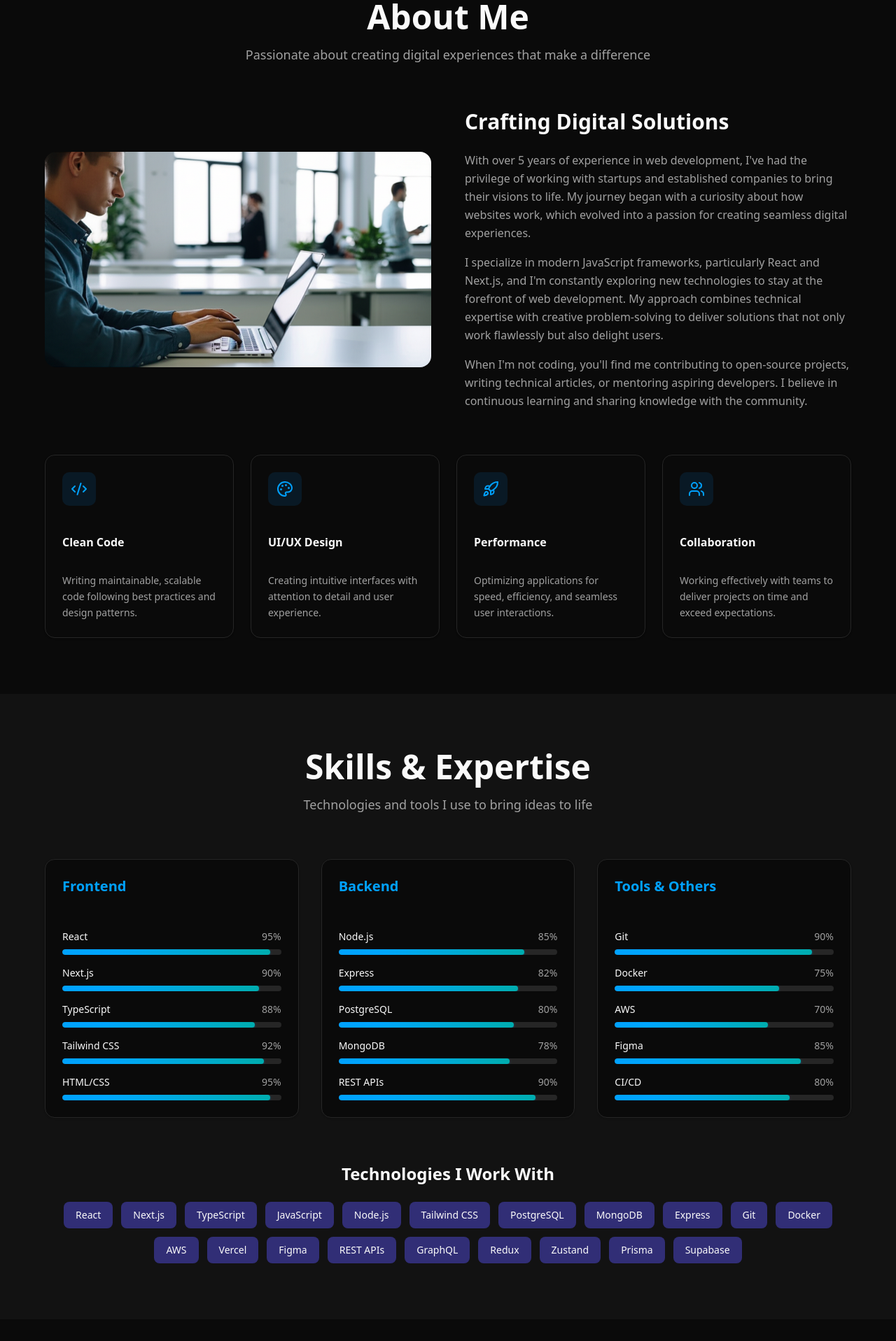
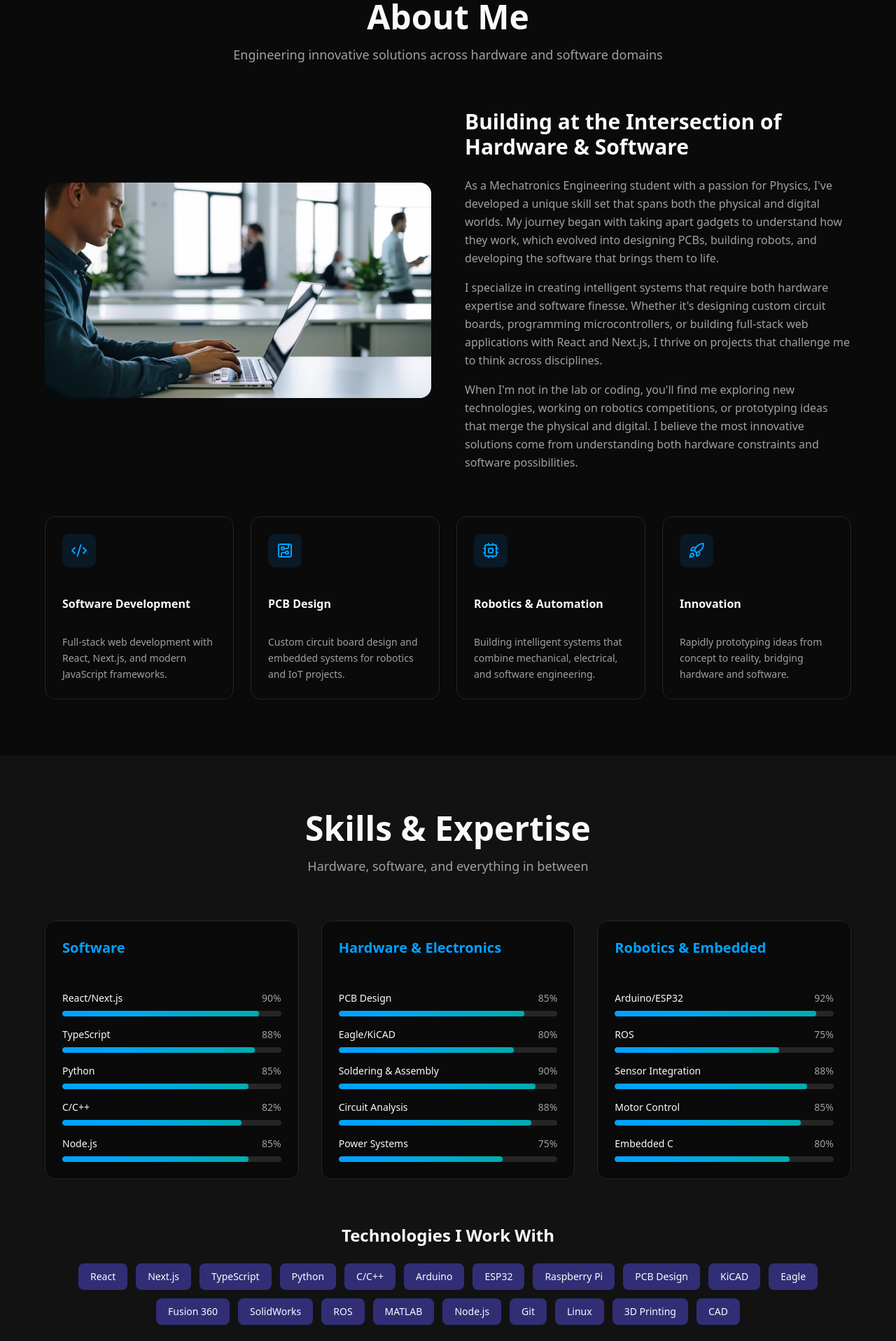
Before and after one commit to DashiellRussell/portfolio-website, a Next.js app: page / in a window 1280 px wide. Shown: the part 880-2797 px from the top of the page at 70% size. Built offline with nearby package versions, Linux system fonts and the light colour scheme.

Commit message:
refactor: mechatronics

```diff
--- a/components/sections/about-section.tsx
+++ b/components/sections/about-section.tsx
@@ -1,29 +1,29 @@
 "use client"
 
 import { Card } from "@/components/ui/card"
-import { Code2, Palette, Rocket, Users } from "lucide-react"
+import { Code2, Cpu, CircuitBoard, Rocket } from "lucide-react"
 import { motion } from "framer-motion"
 
 const features = [
   {
     icon: Code2,
-    title: "Clean Code",
-    description: "Writing maintainable, scalable code following best practices and design patterns.",
+    title: "Software Development",
+    description: "Full-stack web development with React, Next.js, and modern JavaScript frameworks.",
   },
   {
-    icon: Palette,
-    title: "UI/UX Design",
-    description: "Creating intuitive interfaces with attention to detail and user experience.",
+    icon: CircuitBoard,
+    title: "PCB Design",
+    description: "Custom circuit board design and embedded systems for robotics and IoT projects.",
+  },
+  {
+    icon: Cpu,
+    title: "Robotics & Automation",
+    description: "Building intelligent systems that combine mechanical, electrical, and software engineering.",
   },
   {
     icon: Rocket,
-    title: "Performance",
-    description: "Optimizing applications for speed, efficiency, and seamless user interactions.",
-  },
-  {
-    icon: Users,
-    title: "Collaboration",
-    description: "Working effectively with teams to deliver projects on time and exceed expectations.",
+    title: "Innovation",
+    description: "Rapidly prototyping ideas from concept to reality, bridging hardware and software.",
   },
 ]
 
@@ -40,7 +40,7 @@ export function AboutSection() {
         >
           <h2 className="text-4xl md:text-5xl font-bold mb-4">About Me</h2>
           <p className="text-muted-foreground text-lg max-w-2xl mx-auto">
-            Passionate about creating digital experiences that make a difference
+            Engineering innovative solutions across hardware and software domains
           </p>
         </motion.div>
 
@@ -63,23 +63,23 @@ export function AboutSection() {
             transition={{ duration: 0.5 }}
             className="space-y-6"
           >
-            <h3 className="text-3xl font-bold">Crafting Digital Solutions</h3>
+            <h3 className="text-3xl font-bold">Building at the Intersection of Hardware & Software</h3>
             <div className="space-y-4 text-muted-foreground leading-relaxed">
               <p>
-                With over 5 years of experience in web development, I've had the privilege of working with startups and
-                established companies to bring their visions to life. My journey began with a curiosity about how
-                websites work, which evolved into a passion for creating seamless digital experiences.
+                As a Mechatronics Engineering student with a passion for Physics, I've developed a unique skill set that
+                spans both the physical and digital worlds. My journey began with taking apart gadgets to understand how
+                they work, which evolved into designing PCBs, building robots, and developing the software that brings
+                them to life.
               </p>
               <p>
-                I specialize in modern JavaScript frameworks, particularly React and Next.js, and I'm constantly
-                exploring new technologies to stay at the forefront of web development. My approach combines technical
-                expertise with creative problem-solving to deliver solutions that not only work flawlessly but also
-                delight users.
+                I specialize in creating intelligent systems that require both hardware expertise and software finesse.
+                Whether it's designing custom circuit boards, programming microcontrollers, or building full-stack web
+                applications with React and Next.js, I thrive on projects that challenge me to think across disciplines.
               </p>
               <p>
-                When I'm not coding, you'll find me contributing to open-source projects, writing technical articles, or
-                mentoring aspiring developers. I believe in continuous learning and sharing knowledge with the
-                community.
+                When I'm not in the lab or coding, you'll find me exploring new technologies, working on robotics
+                competitions, or prototyping ideas that merge the physical and digital. I believe the most innovative
+                solutions come from understanding both hardware constraints and software possibilities.
               </p>
             </div>
           </motion.div>
--- a/components/sections/experience-section.tsx
+++ b/components/sections/experience-section.tsx
@@ -7,46 +7,46 @@ import { motion } from "framer-motion"
 
 const experiences = [
   {
-    company: "TechCorp Solutions",
-    position: "Senior Full-Stack Developer",
-    period: "2022 - Present",
-    location: "San Francisco, CA",
+    company: "University Robotics Lab",
+    position: "Robotics Research Assistant",
+    period: "2023 - Present",
+    location: "University Campus",
     description:
-      "Leading development of enterprise web applications using React and Node.js. Mentoring junior developers and establishing best practices for the team.",
+      "Working on autonomous navigation systems and embedded control algorithms. Designing custom PCBs for sensor integration and motor control in research robots.",
     achievements: [
-      "Architected and deployed 5+ production applications serving 100K+ users",
-      "Reduced application load time by 60% through optimization techniques",
-      "Implemented CI/CD pipeline reducing deployment time by 75%",
+      "Designed and manufactured 3+ custom PCBs for robotics research projects",
+      "Implemented sensor fusion algorithms achieving 95% accuracy in object detection",
+      "Published research paper on autonomous navigation systems",
     ],
-    technologies: ["React", "Next.js", "TypeScript", "AWS", "PostgreSQL"],
+    technologies: ["ROS", "PCB Design", "C++", "Python", "KiCAD", "Arduino"],
   },
   {
-    company: "StartupHub Inc",
-    position: "Full-Stack Developer",
-    period: "2020 - 2022",
+    company: "Tech Startup",
+    position: "Full-Stack Developer & Hardware Engineer",
+    period: "2022 - 2023",
     location: "Remote",
     description:
-      "Developed and maintained multiple client projects from concept to deployment. Collaborated with designers and product managers to deliver high-quality solutions.",
+      "Developed IoT solutions combining custom hardware design with web applications. Built end-to-end products from PCB design to cloud-based dashboards.",
     achievements: [
-      "Built 10+ responsive web applications for various clients",
-      "Improved code quality by implementing automated testing (90% coverage)",
-      "Contributed to open-source projects used by 1000+ developers",
+      "Created 5+ IoT products with custom PCB designs and web interfaces",
+      "Reduced production costs by 40% through optimized circuit design",
+      "Built real-time data monitoring dashboard serving 10K+ devices",
     ],
-    technologies: ["React", "Node.js", "MongoDB", "Express", "Docker"],
+    technologies: ["ESP32", "Next.js", "React", "PCB Design", "MQTT", "TypeScript"],
   },
   {
-    company: "Digital Agency Pro",
-    position: "Frontend Developer",
-    period: "2019 - 2020",
-    location: "New York, NY",
+    company: "Robotics Competition Team",
+    position: "Team Lead & Engineer",
+    period: "2021 - 2022",
+    location: "University",
     description:
-      "Created pixel-perfect, responsive websites and web applications. Worked closely with design team to implement modern UI/UX patterns.",
+      "Led team of 8 students in designing and building competition robots. Responsible for electrical systems, embedded programming, and mechanical integration.",
     achievements: [
-      "Delivered 20+ client websites with 100% satisfaction rate",
-      "Reduced development time by 40% through reusable component library",
-      "Trained team members on modern frontend best practices",
+      "Won 2nd place in regional robotics competition with custom-built robot",
+      "Designed power distribution and motor control PCBs for competition robot",
+      "Implemented autonomous navigation using sensor fusion and PID control",
     ],
-    technologies: ["React", "JavaScript", "Sass", "Webpack", "Git"],
+    technologies: ["Arduino", "CAD", "PCB Design", "C/C++", "3D Printing"],
   },
 ]
 
@@ -61,9 +61,9 @@ export function ExperienceSection() {
           transition={{ duration: 0.5 }}
           className="text-center mb-16"
         >
-          <h2 className="text-4xl md:text-5xl font-bold mb-4">Work Experience</h2>
+          <h2 className="text-4xl md:text-5xl font-bold mb-4">Experience</h2>
           <p className="text-muted-foreground text-lg max-w-2xl mx-auto">
-            My professional journey and key accomplishments
+            Robotics, hardware design, and software development experience
           </p>
         </motion.div>
 
--- a/components/sections/hero-section.tsx
+++ b/components/sections/hero-section.tsx
@@ -44,7 +44,7 @@ export function HeroSection() {
                 transition={{ delay: 0.4 }}
                 className="text-2xl md:text-3xl text-muted-foreground"
               >
-                Full-Stack Developer
+                Mechatronics Engineer & Full-Stack Developer
               </motion.p>
             </div>
 
@@ -54,8 +54,8 @@ export function HeroSection() {
               transition={{ delay: 0.5 }}
               className="text-lg text-muted-foreground leading-relaxed max-w-xl"
             >
-              I craft beautiful, performant web experiences with modern technologies. Specializing in React, Next.js,
-              and TypeScript to bring ideas to life.
+              Bridging the gap between hardware and software. From PCB design and robotics to modern web applications,
+              I bring innovative ideas to life across the full technology stack.
             </motion.p>
 
             <motion.div
@@ -84,16 +84,16 @@ export function HeroSection() {
               className="flex flex-wrap gap-8 pt-8 border-t"
             >
               <div>
+                <div className="text-3xl font-bold text-primary">15+</div>
+                <div className="text-sm text-muted-foreground">Projects Built</div>
+              </div>
+              <div>
+                <div className="text-3xl font-bold text-primary">8+</div>
+                <div className="text-sm text-muted-foreground">Custom PCBs</div>
+              </div>
+              <div>
                 <div className="text-3xl font-bold text-primary">3+</div>
                 <div className="text-sm text-muted-foreground">Years Experience</div>
-              </div>
-              <div>
-                <div className="text-3xl font-bold text-primary">10+</div>
-                <div className="text-sm text-muted-foreground">Projects Completed</div>
-              </div>
-              <div>
-                <div className="text-3xl font-bold text-primary">10+</div>
-                <div className="text-sm text-muted-foreground">Happy Clients</div>
               </div>
             </motion.div>
           </motion.div>
--- a/components/sections/projects-section.tsx
+++ b/components/sections/projects-section.tsx
@@ -8,61 +8,61 @@ import { motion } from "framer-motion"
 
 const projects = [
   {
-    title: "E-Commerce Platform",
+    title: "Autonomous Line-Following Robot",
     description:
-      "A full-featured e-commerce platform with product management, shopping cart, payment integration, and admin dashboard. Built with Next.js and Stripe.",
+      "Built a custom PCB-based robot with PID control algorithms for precise line tracking. Features IR sensor array, motor drivers, and ESP32 microcontroller. Competed in university robotics competition.",
     image: "/ecommerce-platform-dashboard.jpg",
-    tags: ["Next.js", "TypeScript", "Stripe", "PostgreSQL"],
+    tags: ["PCB Design", "ESP32", "C++", "PID Control", "KiCAD"],
     liveUrl: "#",
     githubUrl: "#",
     featured: true,
   },
   {
-    title: "Task Management App",
+    title: "IoT Environmental Monitor",
     description:
-      "Collaborative task management application with real-time updates, team workspaces, and project tracking. Features drag-and-drop interface.",
+      "Designed and manufactured custom PCB for multi-sensor environmental monitoring system. Real-time data visualization web dashboard with Next.js. Tracks temperature, humidity, air quality, and more.",
     image: "/task-management-interface.jpg",
-    tags: ["React", "Node.js", "Socket.io", "MongoDB"],
+    tags: ["PCB Design", "Arduino", "React", "Next.js", "MQTT"],
     liveUrl: "#",
     githubUrl: "#",
     featured: true,
   },
   {
-    title: "AI Content Generator",
+    title: "Robotic Arm Control System",
     description:
-      "AI-powered content generation tool that helps create blog posts, social media content, and marketing copy using advanced language models.",
+      "6-axis robotic arm with custom inverse kinematics solver. Built control interface using React and communicates with Arduino via serial. Features path planning and object detection using OpenCV.",
     image: "/ai-content-generator-ui.jpg",
-    tags: ["Next.js", "OpenAI", "Tailwind", "Supabase"],
+    tags: ["ROS", "Python", "OpenCV", "Arduino", "React"],
     liveUrl: "#",
     githubUrl: "#",
     featured: true,
   },
   {
-    title: "Weather Dashboard",
+    title: "Smart Home Automation Hub",
     description:
-      "Beautiful weather dashboard with forecasts, interactive maps, and location-based alerts. Responsive design for all devices.",
+      "Centralized home automation system with custom PCB design. Controls lights, temperature, and security systems. Web interface built with Next.js and mobile app integration.",
     image: "/weather-dashboard-app.jpg",
-    tags: ["React", "Weather API", "Charts", "CSS"],
+    tags: ["ESP32", "Next.js", "PCB Design", "MQTT", "TypeScript"],
     liveUrl: "#",
     githubUrl: "#",
     featured: false,
   },
   {
-    title: "Portfolio CMS",
+    title: "E-Commerce Platform",
     description:
-      "Headless CMS for managing portfolio content with a modern admin interface. Supports markdown, media uploads, and SEO optimization.",
+      "Full-stack e-commerce platform with product management, shopping cart, payment integration via Stripe, and admin dashboard. Optimized for performance and SEO.",
     image: "/portfolio-cms-admin.jpg",
-    tags: ["Next.js", "Prisma", "PostgreSQL", "AWS S3"],
+    tags: ["Next.js", "TypeScript", "Stripe", "PostgreSQL"],
     liveUrl: "#",
     githubUrl: "#",
     featured: false,
   },
   {
-    title: "Fitness Tracker",
+    title: "Custom Drone Flight Controller",
     description:
-      "Mobile-first fitness tracking app with workout logging, progress charts, and personalized recommendations based on user goals.",
+      "Designed custom flight controller PCB with IMU sensor fusion and PID control. Implemented stabilization algorithms and telemetry system for real-time flight data monitoring.",
     image: "/fitness-tracker-mobile.jpg",
-    tags: ["React Native", "Firebase", "Redux", "Charts"],
+    tags: ["PCB Design", "C/C++", "IMU", "PID", "Telemetry"],
     liveUrl: "#",
     githubUrl: "#",
     featured: false,
@@ -82,7 +82,7 @@ export function ProjectsSection() {
         >
           <h2 className="text-4xl md:text-5xl font-bold mb-4">Featured Projects</h2>
           <p className="text-muted-foreground text-lg max-w-2xl mx-auto">
-            A selection of my recent work and side projects
+            Hardware, software, and robotics projects showcasing end-to-end development
           </p>
         </motion.div>
 
--- a/components/sections/skills-section.tsx
+++ b/components/sections/skills-section.tsx
@@ -6,33 +6,33 @@ import { motion } from "framer-motion"
 
 const skillCategories = [
   {
-    category: "Frontend",
+    category: "Software",
     skills: [
-      { name: "React", level: 95 },
-      { name: "Next.js", level: 90 },
+      { name: "React/Next.js", level: 90 },
       { name: "TypeScript", level: 88 },
-      { name: "Tailwind CSS", level: 92 },
-      { name: "HTML/CSS", level: 95 },
+      { name: "Python", level: 85 },
+      { name: "C/C++", level: 82 },
+      { name: "Node.js", level: 85 },
     ],
   },
   {
-    category: "Backend",
+    category: "Hardware & Electronics",
     skills: [
-      { name: "Node.js", level: 85 },
-      { name: "Express", level: 82 },
-      { name: "PostgreSQL", level: 80 },
-      { name: "MongoDB", level: 78 },
-      { name: "REST APIs", level: 90 },
+      { name: "PCB Design", level: 85 },
+      { name: "Eagle/KiCAD", level: 80 },
+      { name: "Soldering & Assembly", level: 90 },
+      { name: "Circuit Analysis", level: 88 },
+      { name: "Power Systems", level: 75 },
     ],
   },
   {
-    category: "Tools & Others",
+    category: "Robotics & Embedded",
     skills: [
-      { name: "Git", level: 90 },
-      { name: "Docker", level: 75 },
-      { name: "AWS", level: 70 },
-      { name: "Figma", level: 85 },
-      { name: "CI/CD", level: 80 },
+      { name: "Arduino/ESP32", level: 92 },
+      { name: "ROS", level: 75 },
+      { name: "Sensor Integration", level: 88 },
+      { name: "Motor Control", level: 85 },
+      { name: "Embedded C", level: 80 },
     ],
   },
 ]
@@ -41,23 +41,23 @@ const technologies = [
   "React",
   "Next.js",
   "TypeScript",
-  "JavaScript",
+  "Python",
+  "C/C++",
+  "Arduino",
+  "ESP32",
+  "Raspberry Pi",
+  "PCB Design",
+  "KiCAD",
+  "Eagle",
+  "Fusion 360",
+  "SolidWorks",
+  "ROS",
+  "MATLAB",
   "Node.js",
-  "Tailwind CSS",
-  "PostgreSQL",
-  "MongoDB",
-  "Express",
   "Git",
-  "Docker",
-  "AWS",
-  "Vercel",
-  "Figma",
-  "REST APIs",
-  "GraphQL",
-  "Redux",
-  "Zustand",
-  "Prisma",
-  "Supabase",
+  "Linux",
+  "3D Printing",
+  "CAD",
 ]
 
 export function SkillsSection() {
@@ -73,7 +73,7 @@ export function SkillsSection() {
         >
           <h2 className="text-4xl md:text-5xl font-bold mb-4">Skills & Expertise</h2>
           <p className="text-muted-foreground text-lg max-w-2xl mx-auto">
-            Technologies and tools I use to bring ideas to life
+            Hardware, software, and everything in between
           </p>
         </motion.div>
 
```
Also changed, not shown: 1 other file (tests, documents, lock files or other folders).
